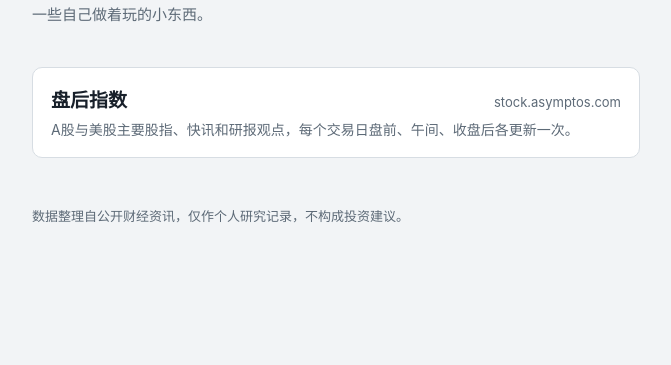
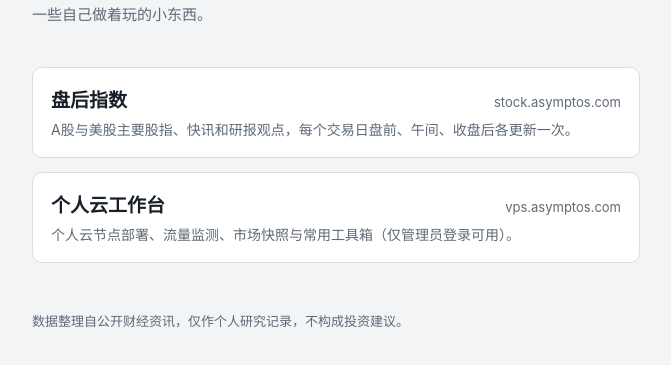
Before and after one commit to bibililili/home, a plain HTML site: page index.html in a window 1280 px wide. Shown: the part 199-564 px from the top of the page, without its empty margins (304-975 px from the left). Drawn offline with Linux system fonts and the light colour scheme; no server answers.

Commit message:
在主页新增个人云工作台入口 (vps.asymptos.com)

```diff
--- a/index.html
+++ b/index.html
@@ -57,7 +57,7 @@ body {
 h1 { margin: 0; font-size: 34px; font-weight: 650; letter-spacing: -0.01em; }
 .intro { margin: 6px 0 40px; color: var(--muted); font-size: 15px; }
 
-.projects { list-style: none; margin: 0; padding: 0; }
+.projects { list-style: none; margin: 0; padding: 0; display: grid; gap: 14px; }
 .card {
   display: block;
   text-decoration: none;
@@ -114,6 +114,15 @@ footer { margin-top: 48px; font-size: 13px; color: var(--muted); }
         <div class="live" id="stock-live" hidden></div>
       </a>
     </li>
+    <li>
+      <a class="card" href="https://vps.asymptos.com/">
+        <div class="card-head">
+          <h2>个人云工作台</h2>
+          <span class="host">vps.asymptos.com</span>
+        </div>
+        <p class="what">个人云节点部署、流量监测、市场快照与常用工具箱（仅管理员登录可用）。</p>
+      </a>
+    </li>
   </ul>
 
   <footer>数据整理自公开财经资讯，仅作个人研究记录，不构成投资建议。</footer>
```
